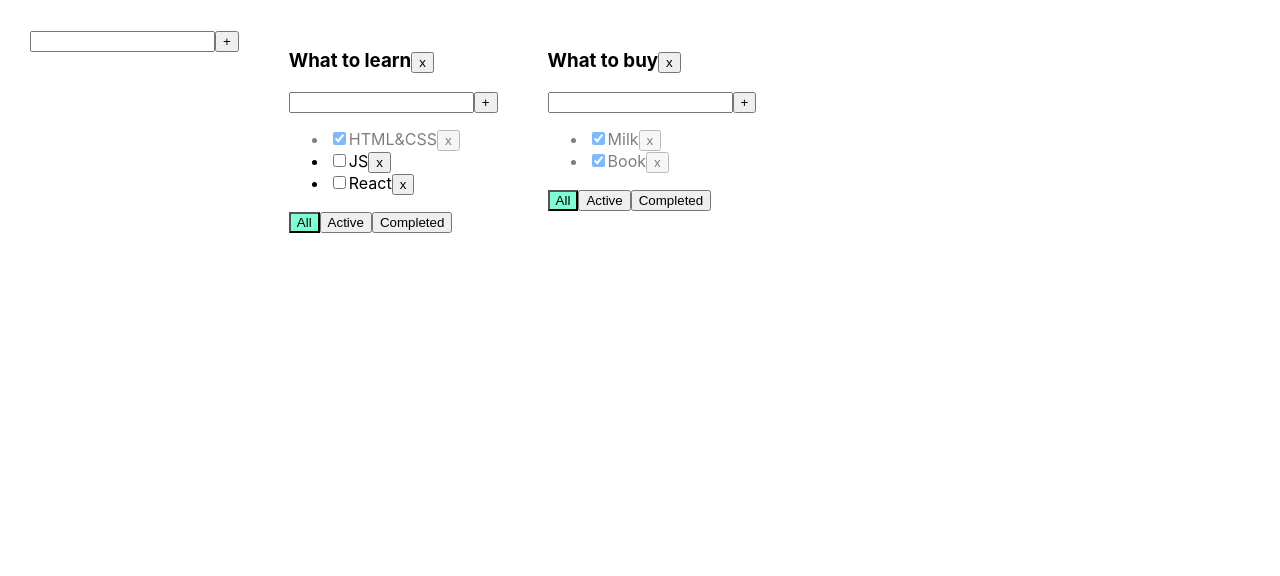
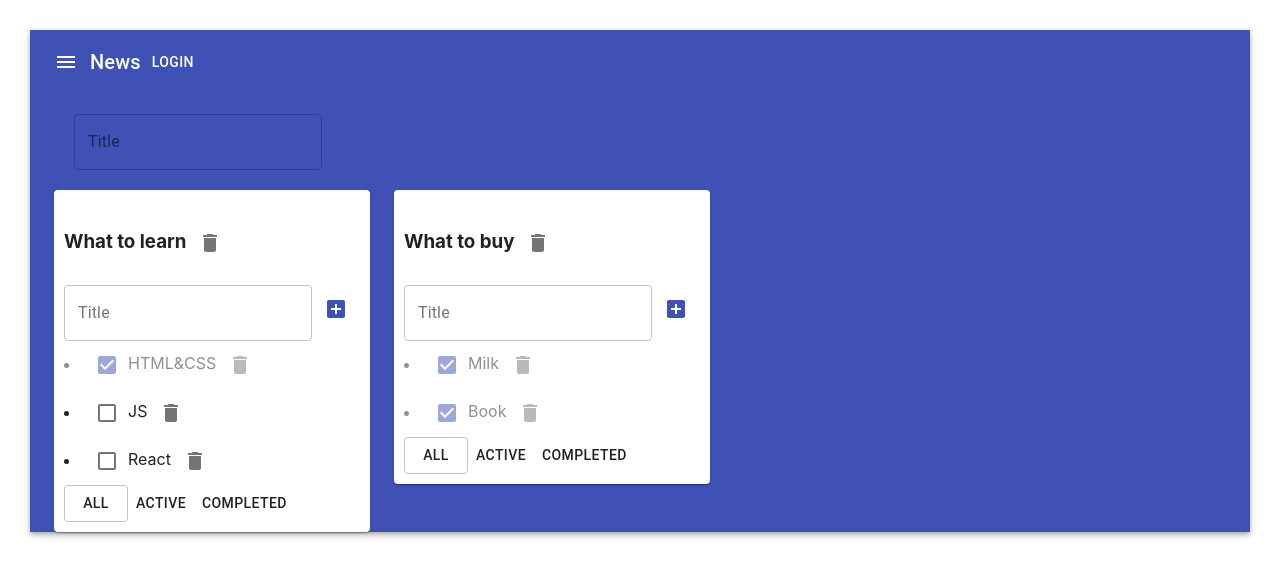
Before and after one commit to mskuratova/TodoList06, a React (Create React App) app: page / in a window 1280 px wide. Shown: the top 576 px of the page. Built offline with nearby package versions, Linux system fonts and the light colour scheme.

Commit message:
7 урок

```diff
--- a/package.json
+++ b/package.json
@@ -3,6 +3,8 @@
   "version": "0.1.0",
   "private": true,
   "dependencies": {
+    "@material-ui/core": "^4.11.4",
+    "@material-ui/icons": "^4.11.2",
     "@testing-library/jest-dom": "^4.2.4",
     "@testing-library/react": "^9.3.2",
     "@testing-library/user-event": "^7.1.2",
--- a/src/AddItemForm.tsx
+++ b/src/AddItemForm.tsx
@@ -1,4 +1,6 @@
 import React, {ChangeEvent, KeyboardEvent, useState} from "react";
+import {Button, IconButton, TextField} from "@material-ui/core";
+import {AddBox} from "@material-ui/icons";
 
 type AddItemFromPropsType = {
     addItem: (title: string) => void
@@ -26,12 +28,16 @@
         }
     }
     return <div>
-        <input value={title}
+        <TextField variant= "outlined"
+                   error={!!error}
+                value={title}
                onChange={onChangeHandler}
                onKeyPress={onKeyPressHandler}
-               className={error ? "error" : ""}
+                   label="Title"
+                   helperText={error}
         />
-        <button onClick={addItem}>+</button>
-        {error && <div className="error-message">{error}</div>}
+        <IconButton color="primary" onClick={addItem}>
+            <AddBox />
+        </IconButton>
     </div>
 }
--- a/src/App.tsx
+++ b/src/App.tsx
@@ -3,6 +3,8 @@
 import Todolist, {TasksType} from "./Todolist";
 import {v1} from "uuid";
 import {AddItemForm} from "./AddItemForm";
+import {AppBar, Button, Container, Grid, IconButton, MenuItem, Paper, Toolbar, Typography} from "@material-ui/core";
+import { Menu } from '@material-ui/icons';
 
 export type FilterType = "all" | "active" | "completed"
 type TodoListType = {
@@ -95,7 +97,22 @@
 
     return (
         <div className="App">
+            <AppBar position="static">
+                <Toolbar>
+                    <IconButton edge="start" color="inherit" aria-label="menu">
+                        <Menu />
+                    </IconButton>
+                    <Typography variant="h6">
+                        News
+                    </Typography>
+                    <Button color="inherit">Login</Button>
+                </Toolbar>
+
+            <Container fixed>
+                <Grid container style={{padding:"20px"}}>
                     <AddItemForm addItem={addTodolist} />
+                </Grid>
+                <Grid container spacing={3}>
                     {todoLists.map(tl => {
                         let allTodolistTasks = tasks[tl.id]
                         let tasksForTodoList = allTodolistTasks;
@@ -105,7 +122,9 @@
                         if (tl.filter === "completed") {
                             tasksForTodoList = allTodolistTasks.filter(t=> t.isDone === true);
                         }
-                return <Todolist key={tl.id}
+                        return <Grid item>
+                            <Paper style={{padding:"10px"}}>
+                            <Todolist key={tl.id}
                                          id={tl.id}
                                          title={tl.title}
                                          tasks={tasksForTodoList}
@@ -119,8 +138,12 @@
                                          changeTodolistTitle ={changeTodolistTitle}
 
                             />
-            })
-            }
+                            </Paper>
+                        </Grid>
+                    })}
+                </Grid>
+            </Container>
+            </AppBar>
         </div>
     );
 }
--- a/src/EditableSpan.tsx
+++ b/src/EditableSpan.tsx
@@ -1,4 +1,6 @@
 import React, {ChangeEvent, useState} from "react";
+import {TextField} from "@material-ui/core";
+import {Simulate} from "react-dom/test-utils";
 
 type EditableSpanPropsType ={
     value: string
@@ -20,6 +22,7 @@
         setTitle(e.currentTarget.value)
     }
     return editMode
-         ?<input value={title} onChange={changeTitle} autoFocus onBlur={activateViewMode}/>
+         ?<TextField variant="outlined"
+            value={title} onChange={changeTitle} autoFocus onBlur={activateViewMode}/>
          : <span onDoubleClick={activateEditMode}>{props.value}</span>
 }
--- a/src/Todolist.tsx
+++ b/src/Todolist.tsx
@@ -2,6 +2,8 @@
 import {FilterType} from "./App";
 import {AddItemForm} from "./AddItemForm";
 import {EditableSpan} from "./EditableSpan";
+import {Button, Checkbox, IconButton} from "@material-ui/core";
+import {Delete} from "@material-ui/icons";
 
 type PropsType ={
     id: string
@@ -35,10 +37,10 @@
 
 return <div>
     <h3><EditableSpan value={props.title} onChange={changeTodolistTitle} />
-    <button onClick={removeTodolist}>x</button>
+    <IconButton onClick={removeTodolist}><Delete/></IconButton>
     </h3>
     <AddItemForm addItem={addTask} />
-    <ul>
+    <div>
         {
             props.tasks.map(t=> {
                 const onClickHandler =() => props.removeTasks(t.id, props.id)
@@ -49,20 +51,23 @@
                 const onTitleChangeHandler =(nevValue: string) => {
                     props.changeTaskTitle(t.id,nevValue, props.id)}
                 return <li key={t.id} className={t.isDone ? "is-done" : ""}>
-                    <input type="checkbox" onChange={onChangeHandler}  checked={t.isDone}/>
+                    <Checkbox color="primary" onChange={onChangeHandler}  checked={t.isDone}/>
                     <EditableSpan value={t.title} onChange={onTitleChangeHandler} />
-                    <button onClick={onClickHandler} >x</button>
+                    <IconButton onClick={onClickHandler} ><Delete/></IconButton>
                 </li>
             } )
         }
-    </ul>
+    </div>
     <div>
-        <button  className={props.filter === "all" ? "active-filter":""}
-                 onClick={onAllClickHandler}>All</button>
-        <button className={props.filter === "active" ? "active-filter":""}
-                onClick={onActiveClickHandler}>Active</button>
-        <button className={props.filter === "completed" ? "active-filter":""}
-                onClick={onCompletedClickHandler}>Completed</button>
+        <Button  variant={props.filter === "all" ? "outlined":"text"}
+                 onClick={onAllClickHandler} color="default"
+        >All</Button>
+        <Button variant={props.filter === "active" ? "outlined":"text"}
+                onClick={onActiveClickHandler} color="default"
+        >Active</Button>
+        <Button variant={props.filter === "completed" ? "outlined":"text"}
+                onClick={onCompletedClickHandler} color="default"
+        >Completed</Button>
     </div>
 </div>}
 
```
Also changed, not shown: 1 other file (tests, documents, lock files or other folders). Lines whose indentation alone changed are shown as unchanged.
